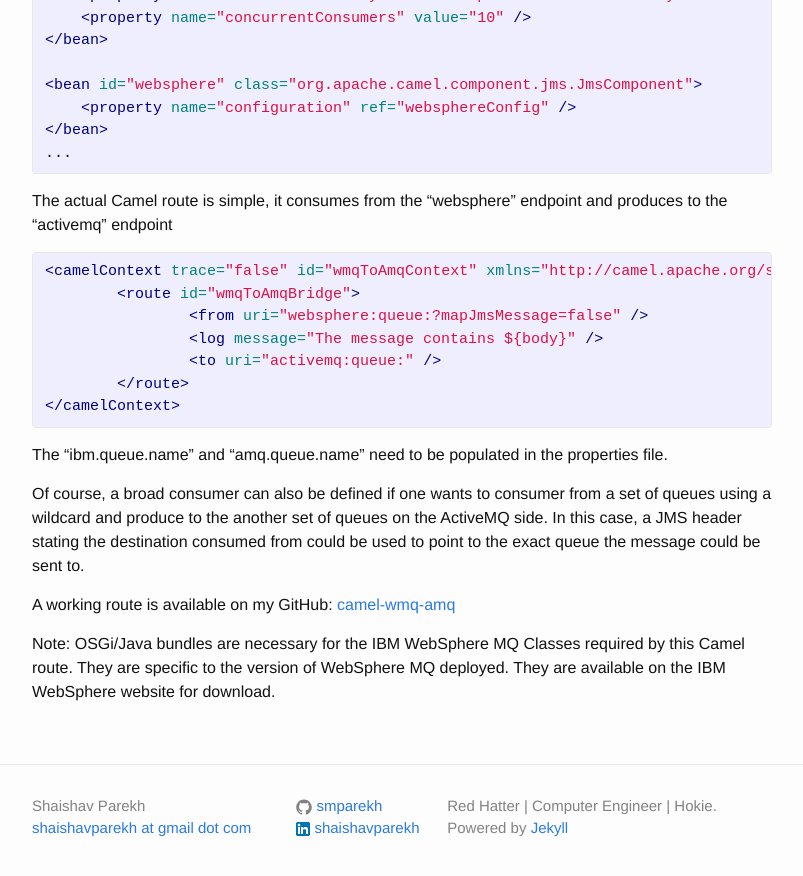
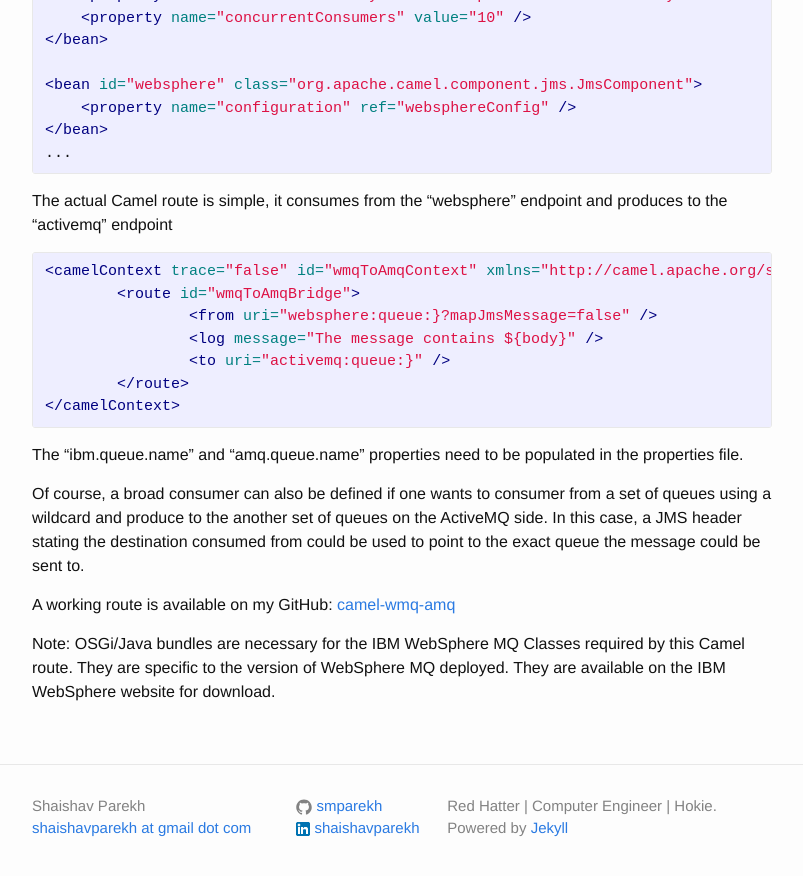
Before and after one commit to smparekh/smparekh.github.io, a Jekyll site: the page built from _posts/2016-01-30-wmq-to-amq-bridge.markdown, in a window 1280 px wide and 900 px high, scrolled down 1118 px. Shown: the top 876 px of the window, without its empty margins (238-1041 px from the left). Built offline with Jekyll 4.4.1, drawn with Linux system fonts in a browser that asks for light colours.

Commit message:
Fixed syntax

```diff
--- a/_posts/2016-01-30-wmq-to-amq-bridge.markdown
+++ b/_posts/2016-01-30-wmq-to-amq-bridge.markdown
@@ -11,7 +11,7 @@
 
 {% highlight xml %}
 <!-- Property Placeholder -->
-	<cm:property-placeholder persistent-id="wmq.to.amq" update-strategy="reload" />
+<cm:property-placeholder persistent-id="wmq.to.amq" update-strategy="reload" />
 {% endhighlight %}
 
 For the camel route to be functional connection factories to both the IBM WebSphere MQ and Apache ActiveMQ need to be configured.
@@ -57,14 +57,14 @@
 {% highlight xml %}
 <camelContext trace="false" id="wmqToAmqContext" xmlns="http://camel.apache.org/schema/blueprint">
 	<route id="wmqToAmqBridge">
-		<from uri="websphere:queue:{{ibm.queue.name}}?mapJmsMessage=false" />
+		<from uri="websphere:queue:{{{ibm.queue.name}}}?mapJmsMessage=false" />
 		<log message="The message contains ${body}" />
-		<to uri="activemq:queue:{{amq.queue.name}}" />
+		<to uri="activemq:queue:{{{amq.queue.name}}}" />
 	</route>
 </camelContext>
 {% endhighlight %}
 
-The "ibm.queue.name" and "amq.queue.name" need to be populated in the properties file.
+The "ibm.queue.name" and "amq.queue.name" properties need to be populated in the properties file.
 
 Of course, a broad consumer can also be defined if one wants to consumer from a set of queues using a wildcard and produce to the another set of queues on the ActiveMQ side. In this case, a JMS header stating the destination consumed from could be used to point to the exact queue the message could be sent to.
 
```
